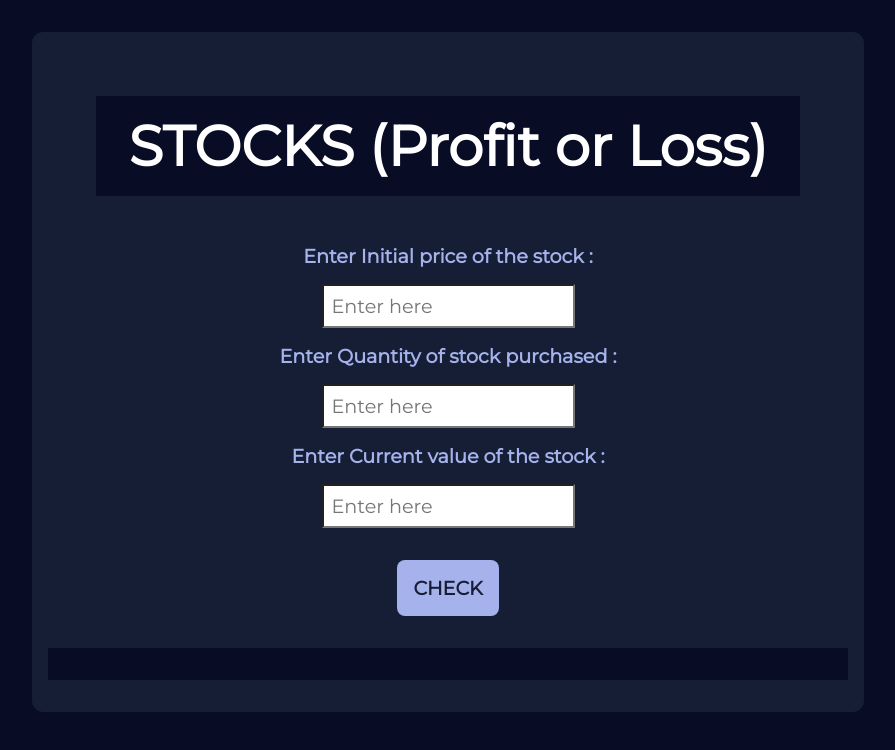
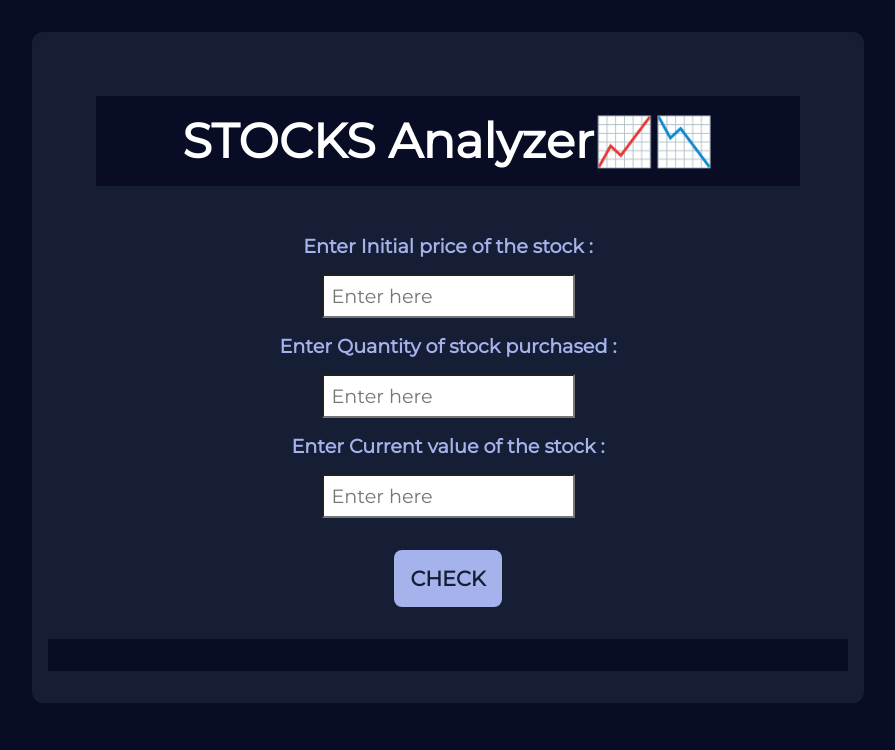
Before and after one commit to DevNirah7/Mark-14-Stock-analyzer, a plain HTML site: page index.html in a window 1280 px wide. Shown: the whole page, without its empty margins (192-1087 px from the left). Drawn offline with Linux system fonts and the light colour scheme.

Commit message:
Update: Name change

```diff
--- a/index.html
+++ b/index.html
@@ -6,13 +6,13 @@
     <meta http-equiv="X-UA-Compatible" content="IE=edge">
     <meta name="viewport" content="width=device-width, initial-scale=1.0">
     <link rel="stylesheet" href="styles.css">
-    <title>Stocks Price</title>
+    <title>Stocks | Profit or Loss</title>
 
 </head>
 
 <body>
     <div class="container">
-        <h1 id="title">STOCKS (Profit or Loss)</h1>
+        <h1 id="title">STOCKS Analyzer📈📉</h1>
         <label>Enter Initial price of the stock :</label>
         <input id="initial-input" type="number" placeholder="Enter here" min="0" oninput="validity.valid||(value='');"/>
         <label>Enter Quantity of stock purchased :</label>
--- a/styles.css
+++ b/styles.css
@@ -26,7 +26,7 @@
 
 h1
 {
-    font-size: 3.5rem;
+    font-size: 3rem;
 
 
 
@@ -59,7 +59,7 @@ h3
     margin: 3rem;
     padding:1rem;
     text-align: center;
-    background-color: var(--darkerblue)
+    background-color: var(--darkerblue);
 
 }
 
@@ -94,7 +94,7 @@ button
     border-radius: 0.5rem;
     background-color: var(--purple);
     color:var(--darkblue);
-    font-size: 1.2rem;
+    font-size: 1.3rem;
     font-weight:900;
 
 }
```
